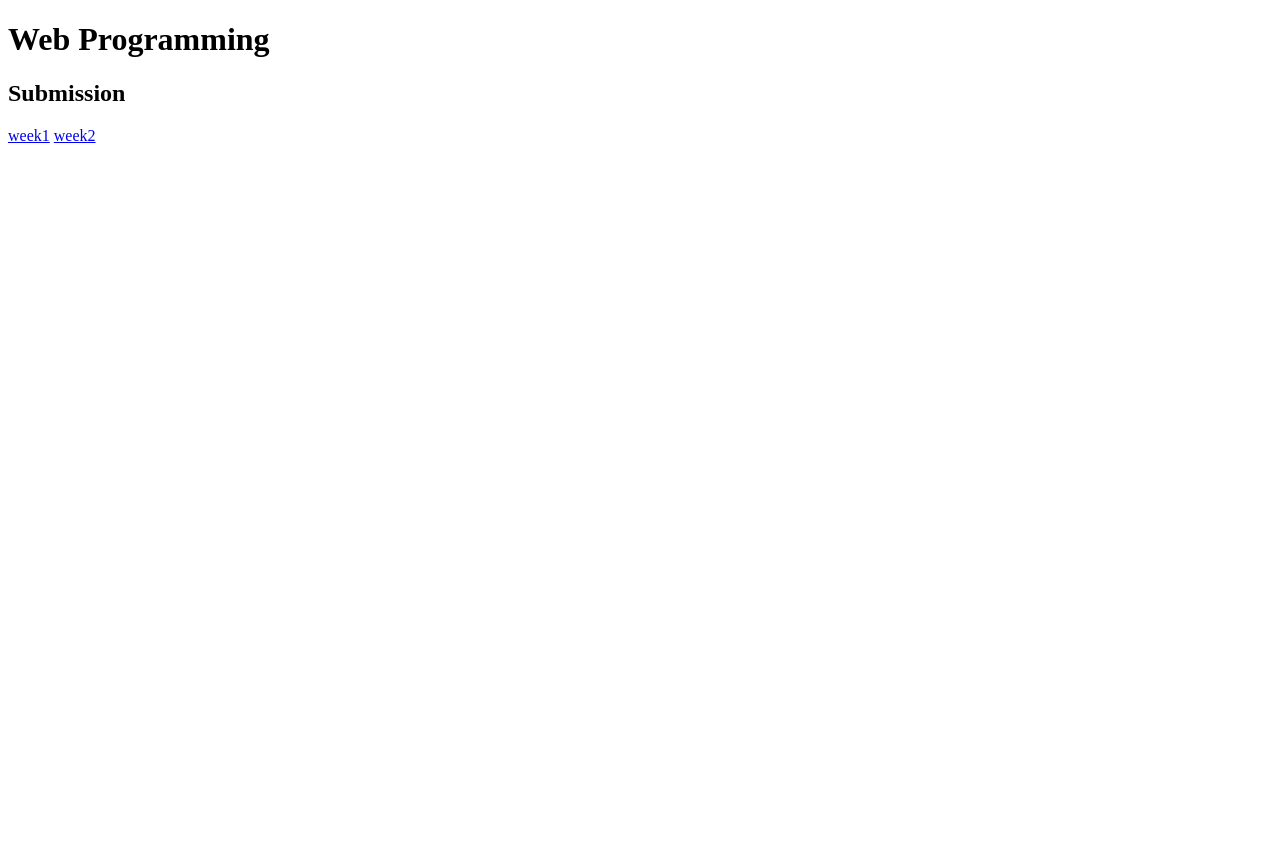
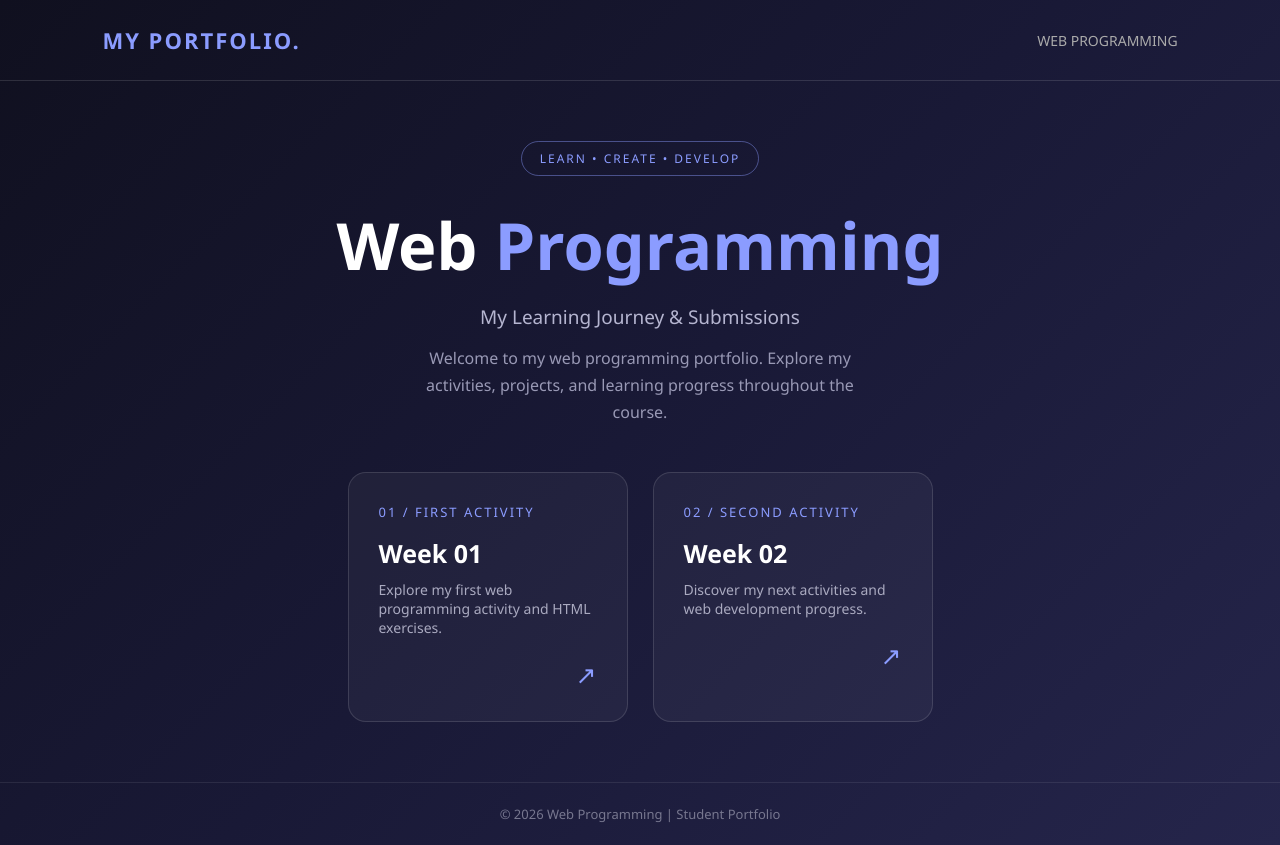
Before and after one commit to ghiericvillamil2005-sys/CSAEPROJECT3E, a plain HTML site: page index.html in a window 1280 px wide. Before the commit the page ends 800 px from the top, so only its background shows below. Drawn offline with Linux system fonts and the light colour scheme.

Commit message:
Update main index.html

```diff
--- a/index.html
+++ b/index.html
@@ -1,17 +1,195 @@
+
 <!DOCTYPE html>
 <html lang="en">
 <head>
     <meta charset="UTF-8">
     <meta name="viewport" content="width=device-width, initial-scale=1.0">
+    <title>Web Programming | My Portfolio</title>
+
+    <style>
+        * {
+            margin: 0;
+            padding: 0;
+            box-sizing: border-box;
+            font-family: 'Segoe UI', sans-serif;
+        }
+
+        body {
+            min-height: 100vh;
+            background: linear-gradient(135deg, #10101f, #191936, #25254b);
+            color: white;
+            display: flex;
+            flex-direction: column;
+        }
+
+        header {
+            padding: 25px 8%;
+            display: flex;
+            justify-content: space-between;
+            align-items: center;
+            border-bottom: 1px solid #ffffff20;
+        }
+
+        .logo {
+            font-size: 22px;
+            font-weight: bold;
+            color: #8b9cff;
+            letter-spacing: 2px;
+        }
+
+        header span {
+            color: #aaa;
+            font-size: 14px;
+        }
+
+        main {
+            flex: 1;
+            display: flex;
+            flex-direction: column;
+            justify-content: center;
+            align-items: center;
+            text-align: center;
+            padding: 60px 20px;
+        }
+
+        .tag {
+            color: #8b9cff;
+            border: 1px solid #8b9cff70;
+            padding: 8px 18px;
+            border-radius: 30px;
+            font-size: 12px;
+            letter-spacing: 2px;
+            margin-bottom: 25px;
+        }
+
+        h1 {
+            font-size: clamp(38px, 7vw, 65px);
+            font-weight: 800;
+            margin-bottom: 15px;
+        }
+
+        h1 span {
+            color: #8b9cff;
+        }
+
+        h2 {
+            font-size: 19px;
+            color: #b5b5d0;
+            font-weight: 400;
+            margin-bottom: 15px;
+        }
+
+        .description {
+            color: #9999b5;
+            max-width: 450px;
+            line-height: 1.7;
+            margin-bottom: 45px;
+        }
+
+        .submissions {
+            display: flex;
+            flex-wrap: wrap;
+            justify-content: center;
+            gap: 25px;
+            width: 100%;
+            max-width: 750px;
+        }
+
+        .card {
+            width: 280px;
+            padding: 30px;
+            text-align: left;
+            background: #ffffff0b;
+            border: 1px solid #ffffff20;
+            border-radius: 18px;
+            text-decoration: none;
+            color: white;
+            transition: 0.3s ease;
+        }
+
+        .card:hover {
+            transform: translateY(-10px);
+            border-color: #8b9cff;
+            background: #8b9cff15;
+            box-shadow: 0 10px 35px #8b9cff20;
+        }
+
+        .number {
+            color: #8b9cff;
+            font-size: 13px;
+            letter-spacing: 2px;
+            margin-bottom: 15px;
+        }
+
+        .card h3 {
+            font-size: 25px;
+            margin-bottom: 10px;
+        }
+
+        .card p {
+            color: #aaaac0;
+            font-size: 14px;
+        }
+
+        .arrow {
+            display: block;
+            text-align: right;
+            color: #8b9cff;
+            font-size: 25px;
+            margin-top: 20px;
+        }
+
+        footer {
+            text-align: center;
+            padding: 22px;
+            color: #77778f;
+            border-top: 1px solid #ffffff15;
+            font-size: 13px;
+        }
+    </style>
 </head>
+
 <body>
-    <header></header>
+
+    <header>
+        <div class="logo">MY PORTFOLIO.</div>
+        <span>WEB PROGRAMMING</span>
+    </header>
+
     <main>
-        <h1>Web Programming</h1>
-        <h2>Submission</h2>
-        <a href="week1/week1.html"></a>
+        <div class="tag">LEARN • CREATE • DEVELOP</div>
+
+        <h1>Web <span>Programming</span></h1>
+        <h2>My Learning Journey & Submissions</h2>
+
+        <p class="description">
+            Welcome to my web programming portfolio.
+            Explore my activities, projects, and learning progress
+            throughout the course.
+        </p>
+
+        <div class="submissions">
+
+            <a href="week1" class="card">
+                <div class="number">01 / FIRST ACTIVITY</div>
+                <h3>Week 01</h3>
+                <p>Explore my first web programming activity and HTML exercises.</p>
+                <span class="arrow">↗</span>
+            </a>
+
+            <a href="week2" class="card">
+                <div class="number">02 / SECOND ACTIVITY</div>
+                <h3>Week 02</h3>
+                <p>Discover my next activities and web development progress.</p>
+                <span class="arrow">↗</span>
+            </a>
+
+        </div>
     </main>
-    <a href="week1/">week1</a>
-    <a href="week2/">week2</a>
+
+    <footer>
+        © 2026 Web Programming | Student Portfolio
+    </footer>
+
 </body>
 </html>
```
